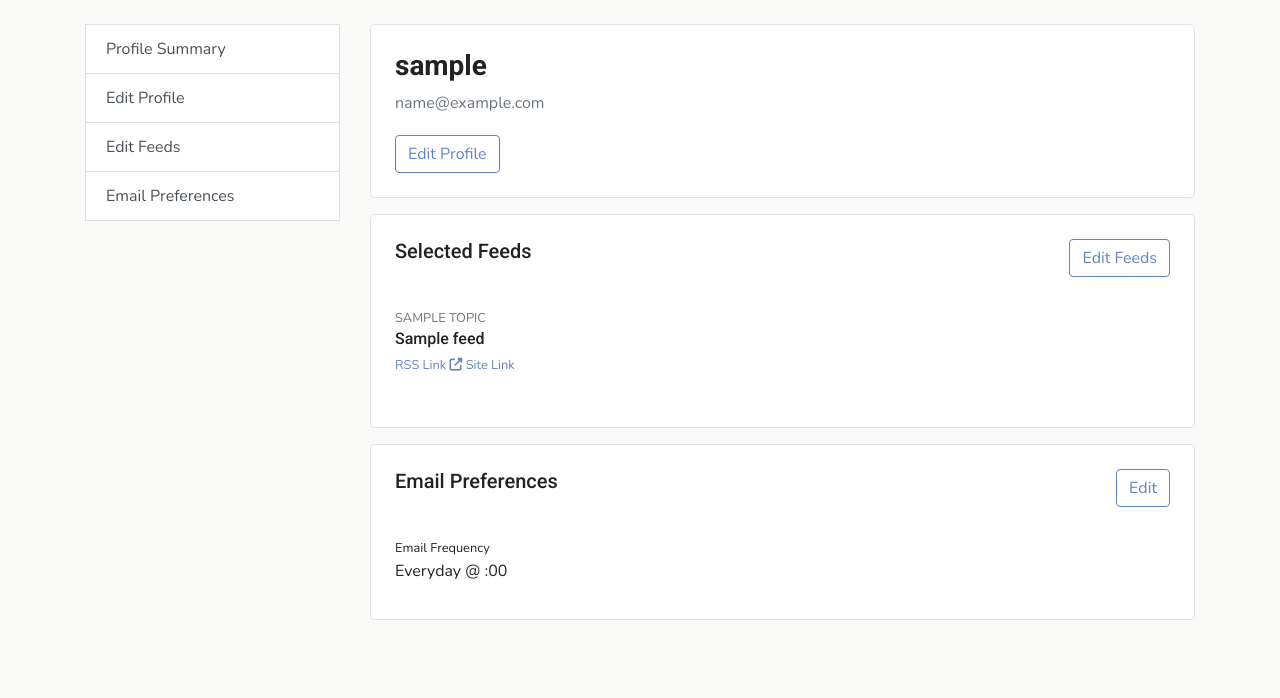
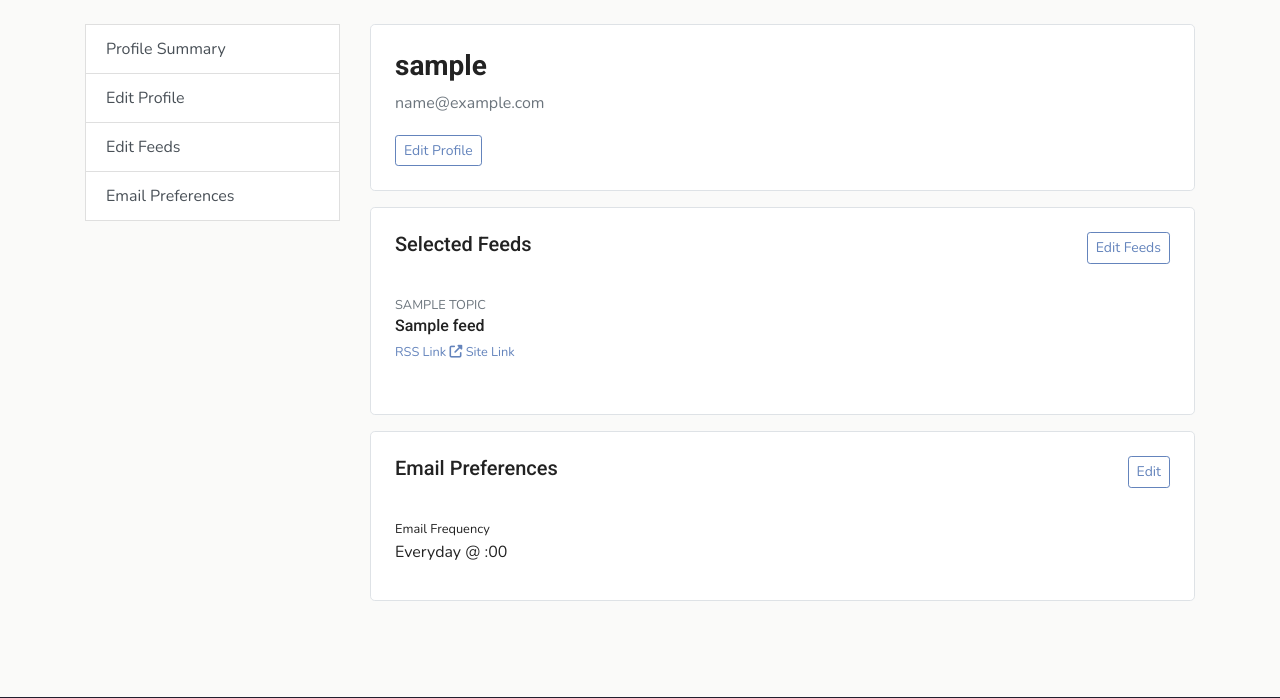
Before and after one commit to Ak5cel/feedforest, a Flask app: template src/templates/profile-summary.html in a window 1280 px wide. Shown: the part 83-781 px from the top of the page. Run offline with Flask 2, Linux system fonts and the light colour scheme; a user stored in the database is signed in; tables that the repository leaves empty hold one stand-in row (values such as "Sample post"); the template is opened without the code that fills it: values that come from a table or form of the project are taken from there, most other values are stand-ins (such as "Sample title", 1, 10 or a date in 2020); parts of the project's set-up code (start-up, migrations or seed data) failed here and were passed over; some libraries are stand-ins or nearby versions.

Commit message:
Small UI changes - changed button size

```diff
--- a/src/templates/profile-summary.html
+++ b/src/templates/profile-summary.html
@@ -5,16 +5,16 @@
   <div class="bg-white border p-4 mb-3 rounded-lg">
     <h3 class="font-weight-bold">{{ current_user.username }}</h3>
     <p class="text-secondary">{{ current_user.email }}</p>
-    <a class="btn btn-outline-primary mt-1" href="{{ url_for('user.edit_profile') }}">Edit Profile</a>
+    <a class="btn btn-outline-primary btn-sm mt-1" href="{{ url_for('user.edit_profile') }}">Edit Profile</a>
   </div>
   <!-- Selected feeds section -->
   <div class="bg-white border p-4 mb-3 rounded-lg">
     <div class="d-flex justify-content-between mb-3">
       <h5>Selected Feeds</h5>
       {% if selected_feeds[0] %}
-        <a class="btn btn-outline-primary" href="{{ url_for('user.edit_feeds') }}">Edit Feeds</a>
+        <a class="btn btn-outline-primary btn-sm" href="{{ url_for('user.edit_feeds') }}">Edit Feeds</a>
       {% else %}
-        <a class="btn btn-outline-primary" href="{{ url_for('user.edit_feeds') }}">Add Feeds</a>
+        <a class="btn btn-outline-primary btn-sm" href="{{ url_for('user.edit_feeds') }}">Add Feeds</a>
       {% endif %}
     </div>
     {% if selected_feeds[0] %}
@@ -46,7 +46,7 @@
   <div class="bg-white border p-4 mb-3 rounded-lg">
     <div class="d-flex justify-content-between mb-3">
       <h5>Email Preferences</h5>
-      <a class="btn btn-outline-primary" href="{{ url_for('user.edit_email_pref') }}">Edit</a>
+      <a class="btn btn-outline-primary btn-sm" href="{{ url_for('user.edit_email_pref') }}">Edit</a>
     </div>
     <ul class="list-group list-group-flush">
       <li class="list-group-item px-0">
```
